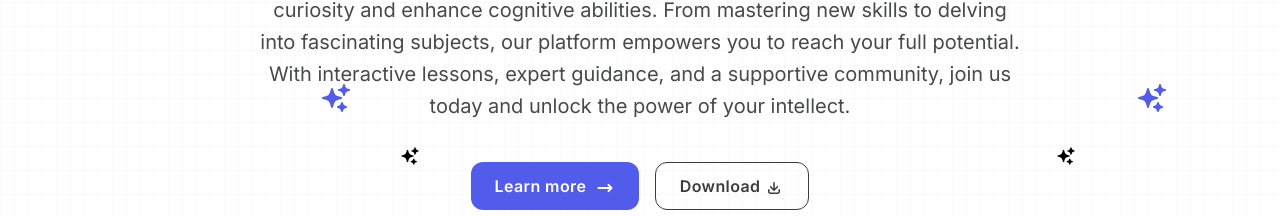
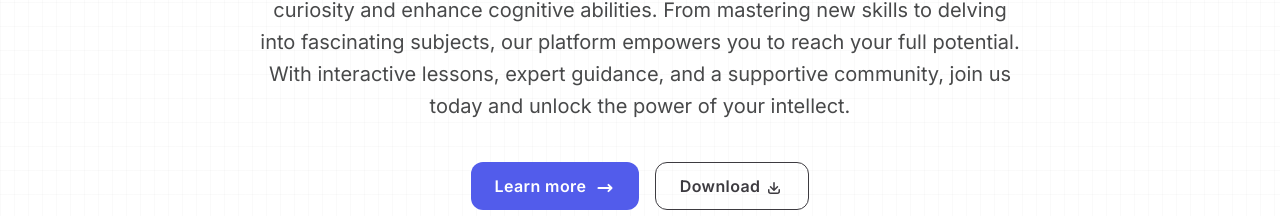
Before and after one commit to gihanchamila/learnify, a React (Vite) app: page / in a window 1280 px wide. Shown: the part 382-598 px from the top of the page. Built offline with nearby package versions, Linux system fonts and the light colour scheme.

Commit message:
Hide stars in hero section

```diff
--- a/tailwind.config.js
+++ b/tailwind.config.js
@@ -61,7 +61,7 @@ export default {
       },
 
       ".stars": {
-        "@apply w-5 h-5":
+        "@apply hidden w-5 h-5":
         {},
     },
 
```
